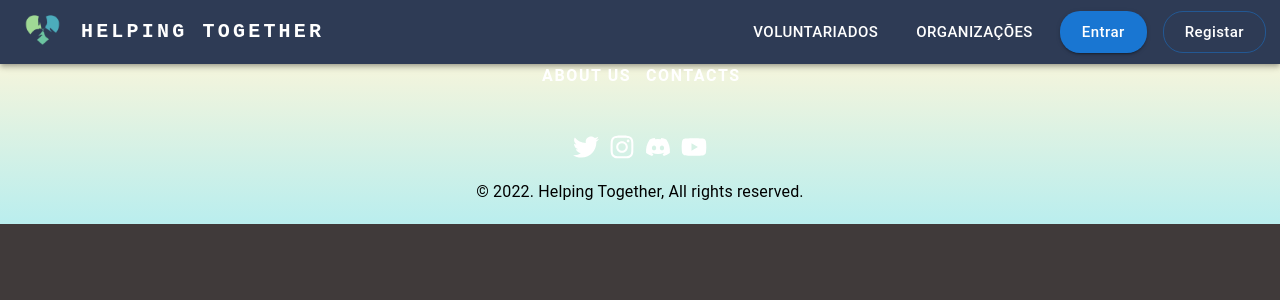
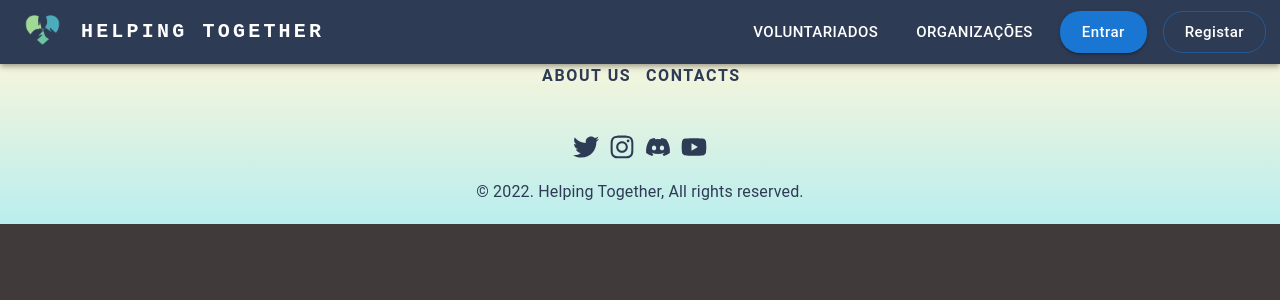
Before and after one commit to AfonsoBatista7/HelpingTogether, a React (Create React App) app: page / in a window 1280 px wide. Shown: the top 300 px of the page. Built offline with nearby package versions, Linux system fonts and the light colour scheme.

Commit message:
footer change color

```diff
--- a/src/components/Footer/Footer.js
+++ b/src/components/Footer/Footer.js
@@ -24,7 +24,7 @@ function Footer(props) {
                             <Link
                                 href="#home"
                                 style={{
-                                    color: "white",
+                                    color: "#2E3B55",
                                     textDecoration: "none",
                                 }}
                                 onClick={preventDefault}
@@ -45,7 +45,7 @@ function Footer(props) {
                             <Link
                                 href="#home"
                                 style={{
-                                    color: "white",
+                                    color: "#2E3B55",
                                     textDecoration: "none",
                                 }}
                                 onClick={preventDefault}
@@ -71,32 +71,32 @@ function Footer(props) {
                             className={style.footerLink}
                             target="_blank"
                         >
-                            <FaTwitter size={26} color="#fff" />
+                            <FaTwitter size={26} color="#2E3B55" />
                         </Link>
                         <Link
                             href="https://www.instagram.com/"
                             className={style.footerLink}
                             target="_blank"
                         >
-                            <FaInstagram size={26} color="#fff" />
+                            <FaInstagram size={26} color="#2E3B55" />
                         </Link>
                         <Link
                             href=""
                             className={style.footerLink}
                             target="_blank"
                         >
-                            <FaDiscord size={26} color="#fff" />
+                            <FaDiscord size={26} color="#2E3B55" />
                         </Link>
                         <Link
                             href="https://www.youtube.com/"
                             className={style.footerLink}
                             target="_blank"
                         >
-                            <FaYoutube size={26} color="#fff" />
+                            <FaYoutube size={26} color="#2E3B55" />
                         </Link>
                     </Grid>
                     <Grid item xs={4}>
-                        <Typography>
+                        <Typography style={{color: '#2E3B55'}}>
                             © 2022. Helping Together, All rights reserved.
                         </Typography>
                     </Grid>
```
